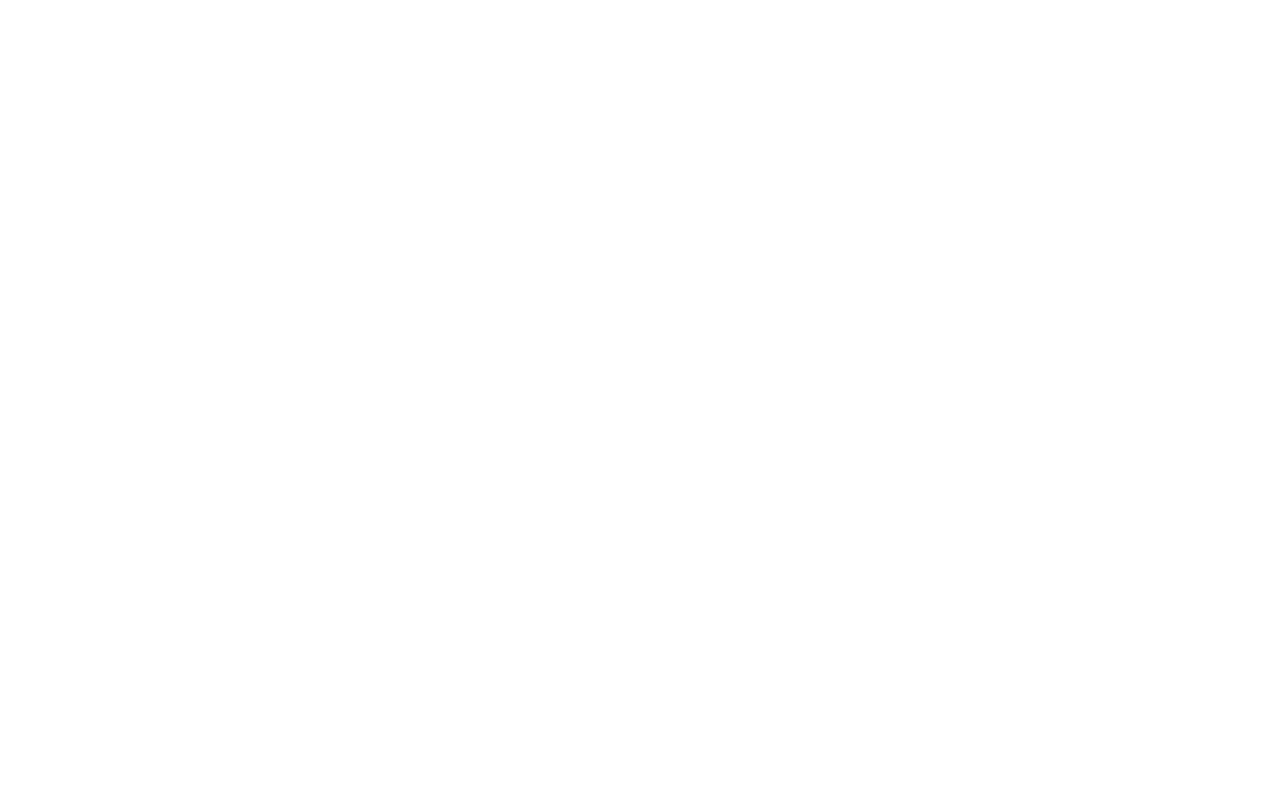
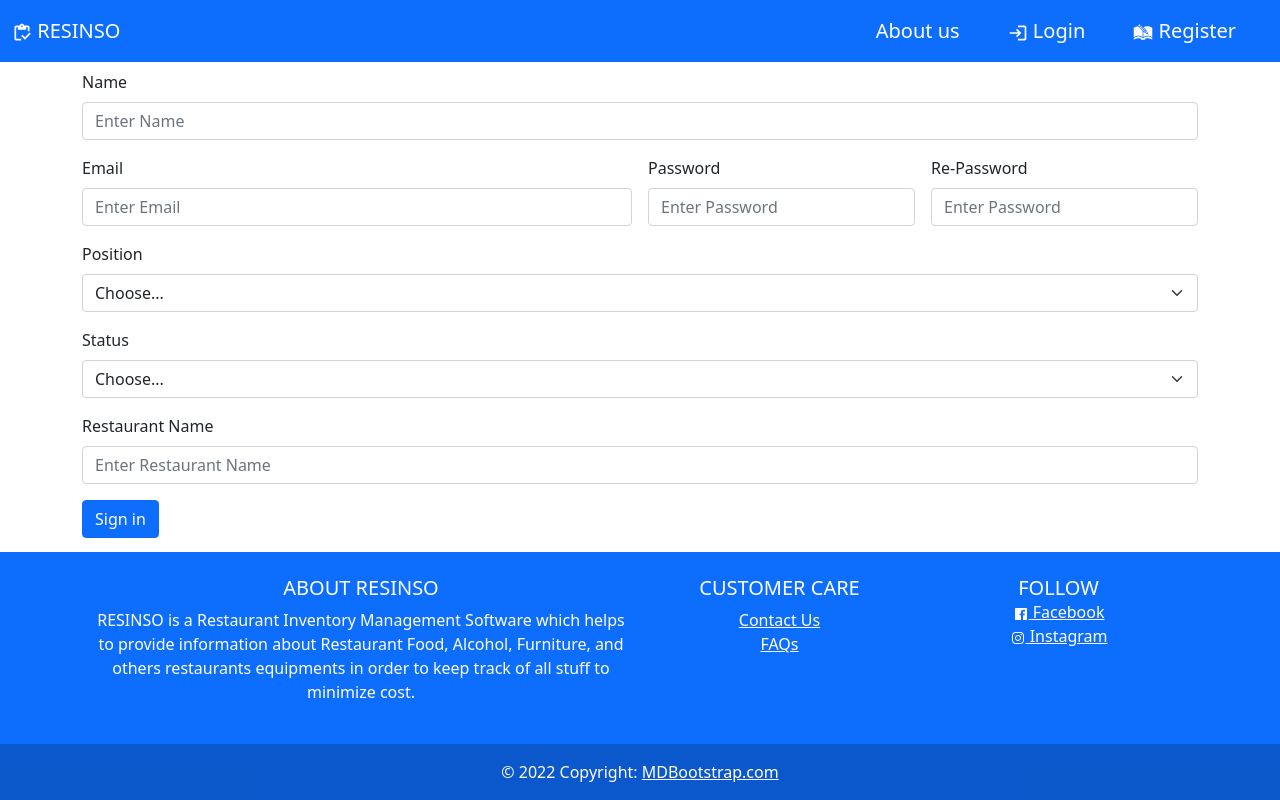
Before and after one commit to ashimsharma337/Restaurant-Inventory-Management, a React (Create React App) app in the folder client/: page /register in a window 1280 px wide. Before the commit this address had no page. Built offline with nearby package versions, Linux system fonts and the light colour scheme.

Commit message:
minor change in login page and register page completed

```diff
--- a/client/src/App.js
+++ b/client/src/App.js
@@ -2,6 +2,7 @@
 import { BrowserRouter, Routes, Route } from "react-router-dom";
 import Login from "./components/login/login_component";
 import Dashboard from "./components/dashboard/dashboard_component";
+import Register from "./components/register/register_component";
 
 
 function App() {
@@ -12,6 +13,7 @@
             <Route path="/" element={<Home/>}></Route>
             <Route path="/login" element={<Login/>}></Route>
             <Route path="/dashboard" element={<Dashboard/>}></Route>
+            <Route path="/register" element={<Register/>}></Route>
           </Routes>
       </BrowserRouter>
     </>
--- a/client/src/components/footers/footer_component.css
+++ b/client/src/components/footers/footer_component.css
@@ -1,6 +1,6 @@
-/* footer{
+footer{
     position:absolute;
     left:0;
     bottom:0;
     right:0;
-} */
+}
--- a/client/src/components/login/login_component.js
+++ b/client/src/components/login/login_component.js
@@ -12,40 +12,17 @@
           <hr></hr>
           <form>
               <div className="row mb-3">
-                <label for="inputEmail3" className="col-sm-2 col-form-label">Email</label>
+                <label for="email" className="col-sm-2 col-form-label">Email</label>
                 <div className="col-sm-10">
-                  <input type="email" className="form-control" id="inputEmail3"/>
+                  <input type="email" className="form-control" placeholder="Enter Email"/>
                 </div>
               </div>
               <div className="row mb-3">
-                <label for="inputPassword3" className="col-sm-2 col-form-label">Password</label>
+                <label for="password" className="col-sm-2 col-form-label">Password</label>
                 <div className="col-sm-10">
-                  <input type="password" className="form-control" id="inputPassword3"/>
+                  <input type="password" className="form-control" placeholder="Enter Password"/>
                 </div>
               </div>
-              <fieldset className="row mb-3">
-                <legend className="col-form-label col-sm-2 pt-0">Postion</legend>
-                <div className="col-sm-10">
-                  <div className="form-check">
-                    <input className="form-check-input" type="radio" name="gridRadios" id="gridRadios1" value="option1" checked/>
-                    <label className="form-check-label" for="gridRadios1">
-                      General-Manager
-                    </label>
-                  </div>
-                  <div className="form-check">
-                    <input className="form-check-input" type="radio" name="gridRadios" id="gridRadios2" value="option2"/>
-                    <label className="form-check-label" for="gridRadios2">
-                      Kitchen-Manager
-                    </label>
-                  </div>
-                  <div className="form-check">
-                    <input className="form-check-input" type="radio" name="gridRadios" id="gridRadios3" value="option3"/>
-                    <label className="form-check-label" for="gridRadios3">
-                      Supervisor
-                    </label>
-                  </div>
-                </div>
-              </fieldset>
               <div className="row mb-3">
                 <div className="col-sm-10 offset-sm-2">
                   <div className="form-check">
--- /dev/null
+++ b/client/src/components/register/register_component.js
@@ -0,0 +1,56 @@
+import React from 'react';
+import Header from '../headers/header_component';
+import Footer from '../footers/footer_component';
+
+const Register = () => {
+  return (
+
+    <>
+    <Header/>
+    <div className="container mt-2">
+      <form className="row g-3">
+          <div className="col-12">
+            <label for="name" className="form-label">Name</label>
+            <input type="text" className="form-control" placeholder="Enter Name"/>
+          </div>
+          <div className="col-md-6">
+            <label for="email" className="form-label">Email</label>
+            <input type="email" className="form-control" placeholder="Enter Email"/>
+          </div>
+          <div className="col-md-3">
+            <label for="Password" className="form-label">Password</label>
+            <input type="password" className="form-control" placeholder="Enter Password"/>
+          </div>
+          <div className="col-md-3">
+            <label for="cPassword" className="form-label">Re-Password</label>
+            <input type="cpassword" className="form-control" placeholder="Enter Password"/>
+          </div>
+          <div className="col-md-12">
+            <label for="position" className="form-label">Position</label>
+            <select id="position" className="form-select">
+              <option selected>Choose...</option>
+              <option>...</option>
+            </select>
+          </div>
+          <div className="col-md-12">
+            <label for="status" className="form-label">Status</label>
+            <select id="status" className="form-select">
+              <option selected>Choose...</option>
+              <option>...</option>
+            </select>
+          </div>
+          <div className="col-md-12">
+            <label for="restaurantName" className="form-label">Restaurant Name</label>
+            <input type="text" className="form-control" placeholder="Enter Restaurant Name"/>
+          </div>
+          <div className="col-12 mb-3">
+            <button type="submit" className="btn btn-primary">Sign in</button>
+          </div>
+      </form>
+    </div>
+    <Footer/>
+    </>
+  )
+}
+
+export default Register
```
